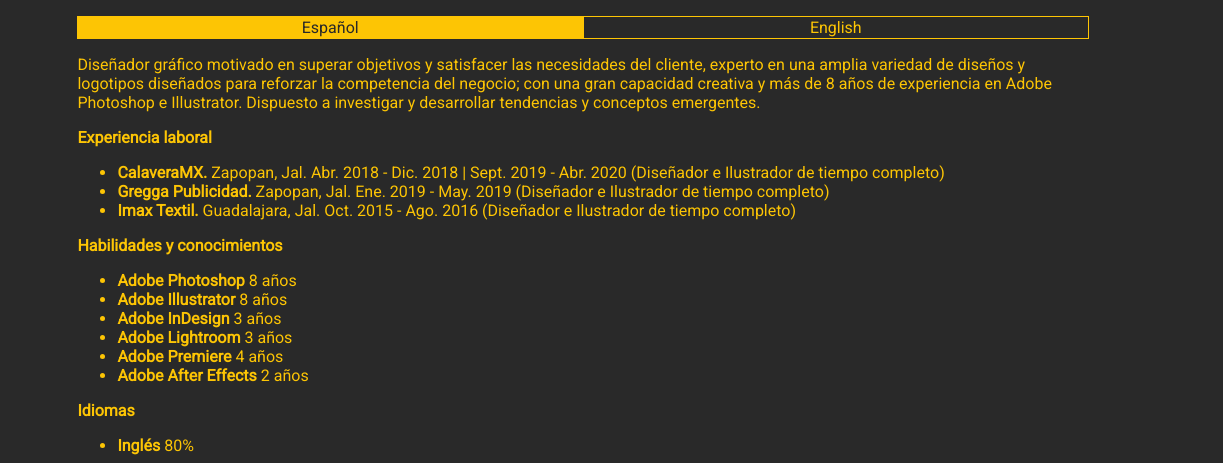
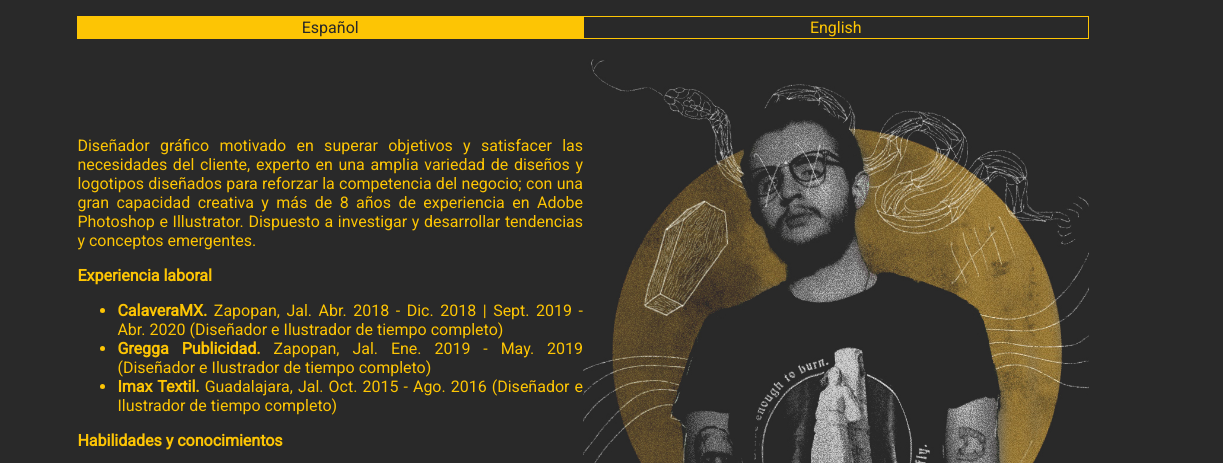
Before and after one commit to CeGOGC22/HimeGn.github.io, a plain HTML site: page about.html in a window 1280 px wide. Shown: the part 171-634 px from the top of the page, 57-1280 px from the left. Drawn offline with Linux system fonts and the light colour scheme.

Commit message:
changed styles and about html

```diff
--- a/about.html
+++ b/about.html
@@ -63,6 +63,7 @@
             </div>
         </nav>
     </div>
+    <div class="about-content">
         <div id="spanish">
             <p>Diseñador gráfico motivado en superar objetivos y satisfacer las necesidades del cliente, experto en una amplia variedad de diseños y logotipos diseñados para reforzar la competencia del negocio; con una gran capacidad creativa y más de 8 años de experiencia en Adobe Photoshop e Illustrator.
                 Dispuesto a investigar y desarrollar tendencias y conceptos emergentes.
@@ -94,6 +95,7 @@
                 </ul>
             </p>
         </div>
+
         <div id="english">
             <p>Graphic designer motivated to surpass objectives and satisfy client needs.
                 Expert in creating designs and logos to reinforce business proficiency.
@@ -127,6 +129,10 @@
                 </ul>
             </p>
         </div>
+        <div id="about-pic">
+            <img src="media/ABOUT_ME.jpg" alt="">
+        </div>
+    </div>
     <script src="js/common.js"></script>
     <script src="js/navscript.js"></script>
 </body>
--- a/css/style.css
+++ b/css/style.css
@@ -194,19 +194,36 @@ a:link, a:visited {
     font-family: 'Roboto', sans-serif;
 }
 
+.about-content{
+    display: flex;
+    justify-content: space-evenly;
+    width: 80%;
+    margin: auto;
+}
+
+#about-pic{
+    width: 50%;
+}
+#about-pic>img{
+    display: block;
+    height: 100%;
+    width: 100%;
+}
 #sp-btn{
     background-color: #fDC504;
     color: #292929;
 }
 
 #spanish{
-      width:80%;
-      margin:auto;
-
+    text-align: justify;
+    width: 50%;
+    margin-top: 8%;
   }
 
 #english{
+    text-align: justify;
+    width: 50%;
     display: none;
-    width:80%;
-    margin:auto;
+    margin: auto;
+    margin-top: 8%;
 }
```
Also changed, not shown: media/ABOUT_ME.jpg (added). Lines whose indentation alone changed are shown as unchanged.
